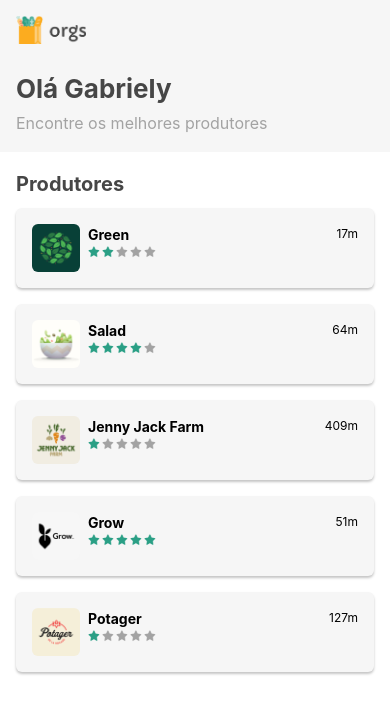
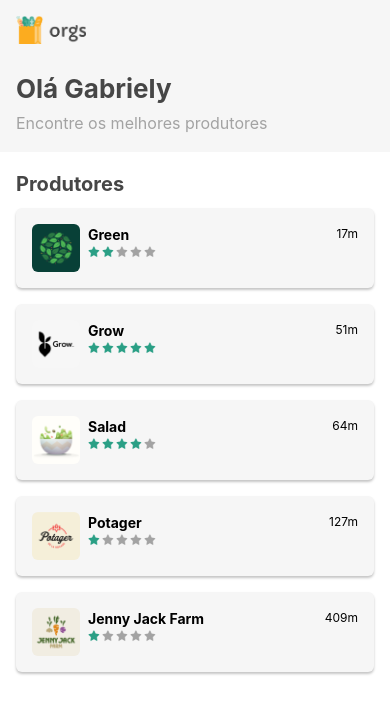
Before and after one commit to GabrielyMachado/orgsHooks, a React Native app: screen / in a window 390 px wide. Shown: the top 714 px of the page. Built offline with nearby package versions, Linux system fonts and the light colour scheme.

Commit message:
Ordenando os produtores pela distância em ordem crescente

```diff
--- a/src/telas/Home/componentes/Produtores.js
+++ b/src/telas/Home/componentes/Produtores.js
@@ -7,6 +7,8 @@ import useProdutores from '../../../hooks/useProdutores';
 export default function Produtores ( { topo: Topo}) {
     const [titulo, lista] = useProdutores();
 
+    const listaOrdenadaDistancia = lista.sort((a, b) => a.distancia - b.distancia);
+
     const TopoLista = () => {
         return <>
             <Topo />
@@ -15,7 +17,7 @@ export default function Produtores ( { topo: Topo}) {
     }
 
     return <FlatList
-        data = {lista}
+        data = {listaOrdenadaDistancia}
         renderItem = {({item}) => <Produtor {...item}/> }
         keyExtractor = { ({nome}) => nome }
         ListHeaderComponent = {TopoLista}/>
```
